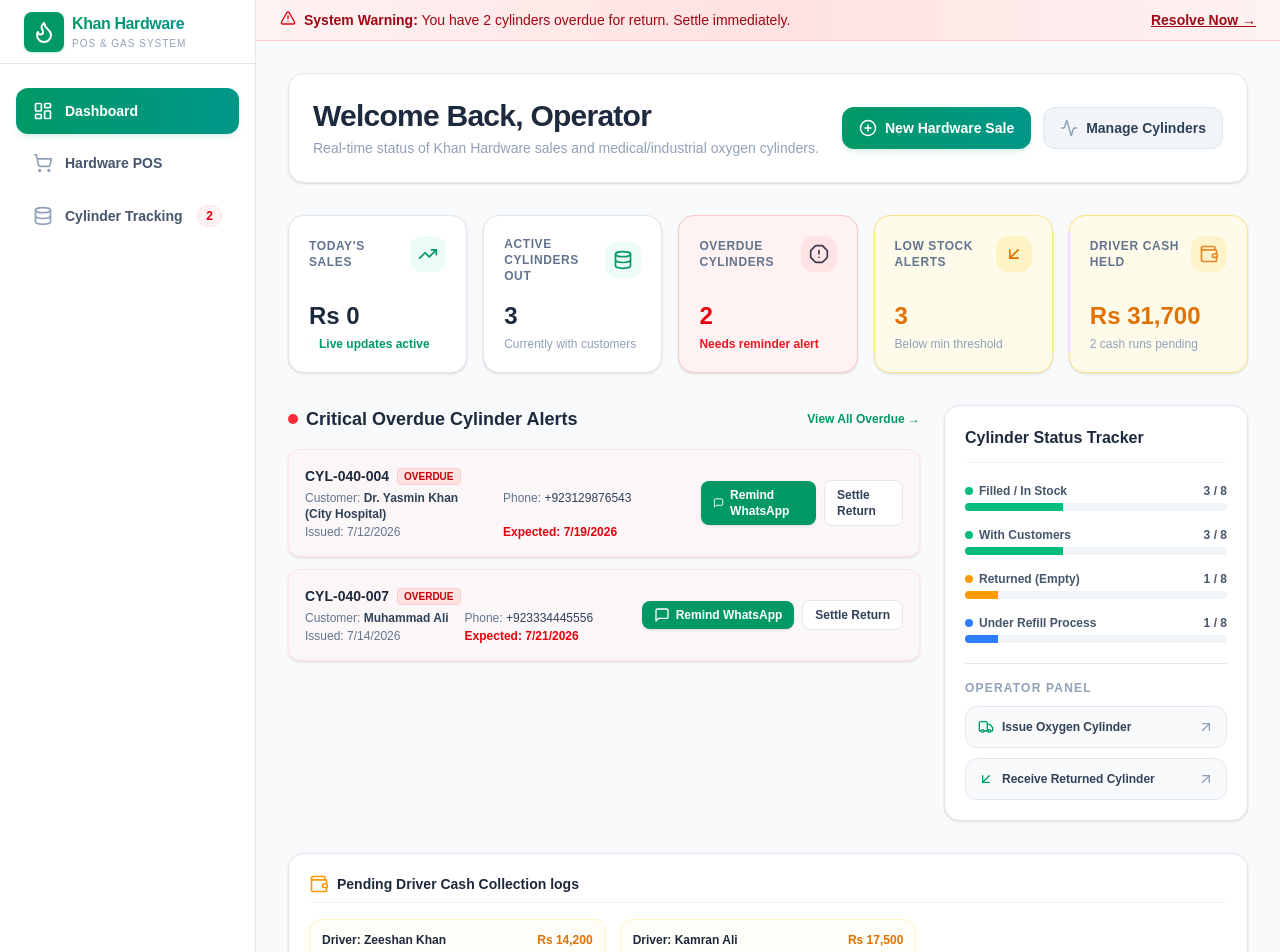
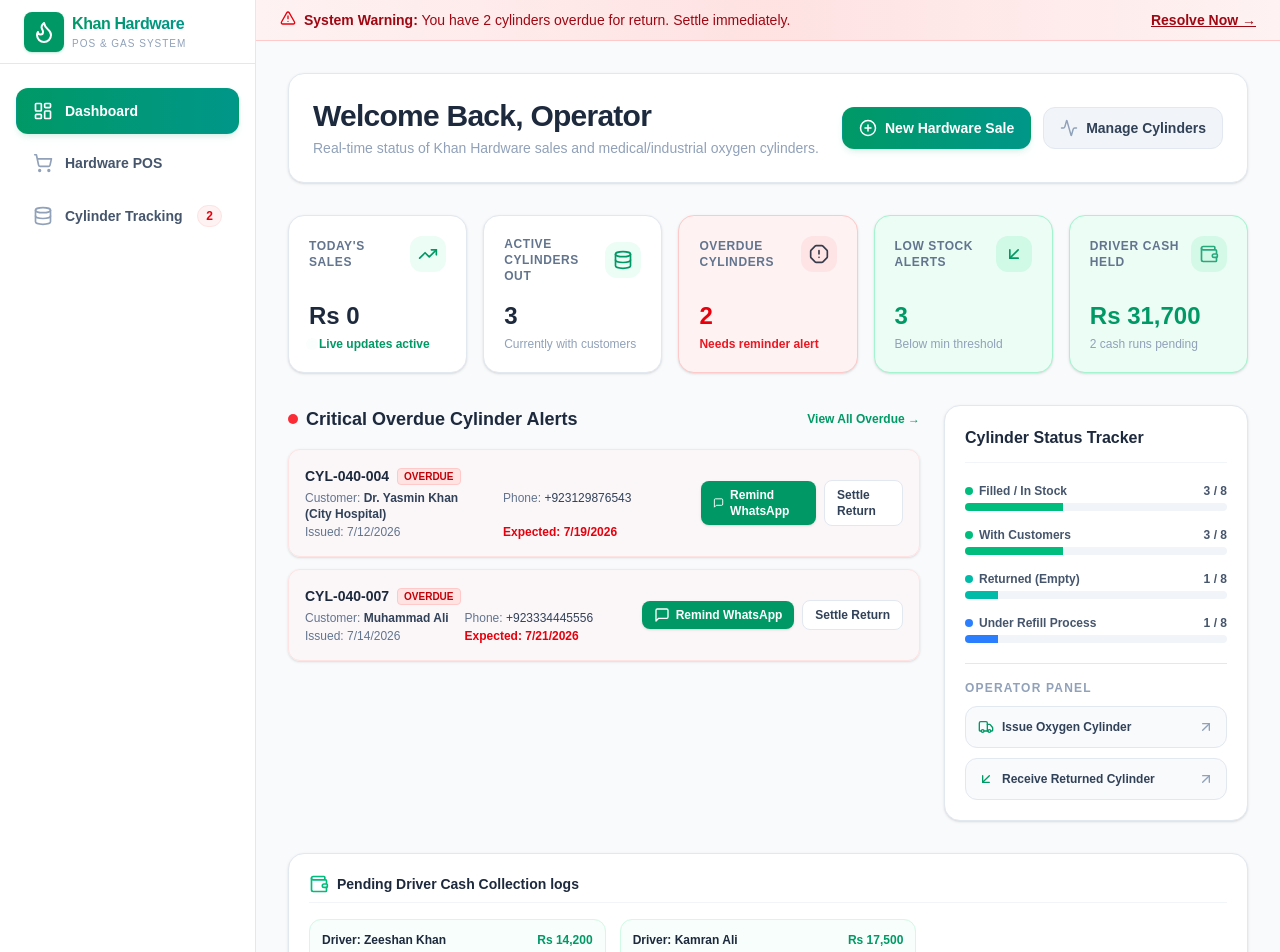
Before and after one commit to shahzil12/khanhardwarepos, a Next.js app: page / in a window 1280 px wide. Shown: the top 952 px of the page. Built offline with nearby package versions, Linux system fonts and the light colour scheme.

Commit message:
Completely remove all amber/orange colors and replace with Emerald Green and Teal

```diff
--- a/src/app/cylinder/page.tsx
+++ b/src/app/cylinder/page.tsx
@@ -604,7 +604,7 @@ function CylinderPageContent() {
                     <span className={`px-2.5 py-1 text-[10px] font-bold rounded-full border whitespace-nowrap shrink-0 ${
                       cyl.status === 'Filled (In Stock)' ? 'bg-emerald-50 text-emerald-700 border-emerald-200 dark:bg-emerald-500/10 dark:text-emerald-400 dark:border-emerald-500/20' :
                       cyl.status === 'Issued to Customer' ? (isOverdue ? 'bg-red-50 text-red-700 border-red-200 dark:bg-red-500/20 dark:text-red-400 dark:border-red-500/30' : 'bg-emerald-50 text-emerald-700 border-emerald-200 dark:bg-cyan-500/10 dark:text-cyan-400 dark:border-cyan-500/20') :
-                      cyl.status === 'Returned (Empty)' ? 'bg-amber-50 text-amber-700 border-amber-200 dark:bg-amber-500/10 dark:text-amber-400 dark:border-amber-500/20' :
+                      cyl.status === 'Returned (Empty)' ? 'bg-teal-50 text-teal-700 border-teal-200 dark:bg-teal-500/10 dark:text-teal-400 dark:border-teal-500/20' :
                       'bg-blue-50 text-blue-700 border-blue-200 dark:bg-blue-500/10 dark:text-blue-400 dark:border-blue-500/20'
                     }`}>
                       {isOverdue ? 'Overdue' : cyl.status}
@@ -670,8 +670,8 @@ function CylinderPageContent() {
                         onClick={() => handleSendToRefill(cyl.serialNumber)}
                         className={`w-full py-1.5 border text-xs font-semibold rounded-lg transition-all flex items-center justify-center gap-1.5 ${
                           isDark
-                            ? 'bg-amber-950/40 hover:bg-amber-900/50 text-amber-400 border-amber-900/50'
-                            : 'bg-amber-50 hover:bg-amber-100 text-amber-800 border-amber-200'
+                            ? 'bg-teal-950/40 hover:bg-teal-900/50 text-teal-400 border-teal-900/50'
+                            : 'bg-teal-50 hover:bg-teal-100 text-teal-800 border-teal-200'
                         }`}
                       >
                         <RefreshCw className="h-3.5 w-3.5" />
@@ -975,7 +975,7 @@ function CylinderPageContent() {
                       <span className="text-slate-400">Issue Date:</span>
                       <span className={isDark ? 'text-slate-300' : 'text-slate-700'}><FormattedDate dateString={foundReturnCylinder.customer!.issueDate} /></span>
                     </div>
-                    <div className={`flex justify-between border-t pt-2 font-bold ${isDark ? 'text-cyan-400 border-slate-800' : 'text-amber-700 border-slate-100'}`}>
+                    <div className={`flex justify-between border-t pt-2 font-bold ${isDark ? 'text-cyan-400 border-slate-800' : 'text-emerald-700 border-slate-100'}`}>
                       <span>Refundable Security Deposit:</span>
                       <span>PKR {foundReturnCylinder.customer?.securityDeposit}</span>
                     </div>
--- a/src/app/page.tsx
+++ b/src/app/page.tsx
@@ -216,8 +216,8 @@ export default function Dashboard() {
         <div className={`p-5 rounded-2xl flex flex-col justify-between transition-all duration-300 group border shadow-sm ${
           lowStockProducts.length > 0
             ? isDark
-              ? 'bg-amber-950/20 border-amber-900/60 hover:border-amber-500/45 shadow-amber-glow-hover'
-              : 'bg-amber-50 border-amber-200 hover:border-amber-300'
+              ? 'bg-emerald-950/20 border-emerald-900/60 hover:border-emerald-500/45 shadow-emerald-glow'
+              : 'bg-emerald-50 border-emerald-200 hover:border-emerald-300'
             : isDark
               ? 'bg-slate-900 border-slate-800 hover:border-cyan-500/45 shadow-cyan-glow-hover'
               : 'bg-white border-slate-200 hover:border-slate-300'
@@ -227,8 +227,8 @@ export default function Dashboard() {
             <span className={`p-2 rounded-xl group-hover:scale-110 transition-transform ${
               lowStockProducts.length > 0
                 ? isDark
-                  ? 'bg-amber-500/20 text-amber-400'
-                  : 'bg-amber-100 text-amber-600'
+                  ? 'bg-emerald-500/20 text-emerald-400'
+                  : 'bg-emerald-100 text-emerald-600'
                 : 'bg-slate-100 text-slate-400 dark:bg-slate-800 dark:text-slate-500'
             }`}>
               <ArrowDownLeft className="h-5 w-5" />
@@ -237,7 +237,7 @@ export default function Dashboard() {
           <div className="mt-4">
             <h3 className={`text-2xl font-bold ${
               lowStockProducts.length > 0
-                ? isDark ? 'text-amber-400' : 'text-amber-600'
+                ? isDark ? 'text-emerald-400' : 'text-emerald-600'
                 : isDark ? 'text-slate-100' : 'text-slate-800'
             }`}>
               {lowStockProducts.length}
@@ -252,8 +252,8 @@ export default function Dashboard() {
         <div className={`p-5 rounded-2xl flex flex-col justify-between transition-all duration-300 group border shadow-sm ${
           pendingDriverCash > 0
             ? isDark
-              ? 'bg-amber-950/20 border-amber-900/60 hover:border-amber-500/45 shadow-amber-glow-hover'
-              : 'bg-amber-50 border-amber-200 hover:border-amber-300'
+              ? 'bg-emerald-950/20 border-emerald-900/60 hover:border-emerald-500/45 shadow-emerald-glow'
+              : 'bg-emerald-50 border-emerald-200 hover:border-emerald-300'
             : isDark
               ? 'bg-slate-900 border-slate-800 hover:border-cyan-500/45 shadow-cyan-glow-hover'
               : 'bg-white border-slate-200 hover:border-slate-300'
@@ -263,8 +263,8 @@ export default function Dashboard() {
             <span className={`p-2 rounded-xl group-hover:scale-110 transition-transform ${
               pendingDriverCash > 0
                 ? isDark
-                  ? 'bg-amber-500/20 text-amber-400 animate-pulse'
-                  : 'bg-amber-100 text-amber-600 animate-pulse'
+                  ? 'bg-emerald-500/20 text-emerald-400 animate-pulse'
+                  : 'bg-emerald-100 text-emerald-600 animate-pulse'
                 : 'bg-slate-100 text-slate-400 dark:bg-slate-800 dark:text-slate-500'
             }`}>
               <Wallet className="h-5 w-5" />
@@ -273,7 +273,7 @@ export default function Dashboard() {
           <div className="mt-4">
             <h3 className={`text-2xl font-bold ${
               pendingDriverCash > 0
-                ? isDark ? 'text-amber-400' : 'text-amber-600'
+                ? isDark ? 'text-emerald-400' : 'text-emerald-600'
                 : isDark ? 'text-slate-100' : 'text-slate-800'
             }`}>
               {formatCurrency(pendingDriverCash)}
@@ -417,14 +417,14 @@ export default function Dashboard() {
               <div>
                 <div className="flex justify-between text-xs font-semibold mb-1 text-slate-600">
                   <span className="flex items-center gap-1.5">
-                    <span className="h-2 w-2 rounded-full bg-amber-500"></span>
+                    <span className="h-2 w-2 rounded-full bg-teal-500"></span>
                     Returned (Empty)
                   </span>
                   <span>{cylindersReturnedEmpty} / {cylinders.length}</span>
                 </div>
                 <div className={`w-full h-2 rounded-full overflow-hidden ${isDark ? 'bg-slate-950' : 'bg-slate-100'}`}>
                   <div
-                    className="bg-amber-500 h-full transition-all duration-500"
+                    className="bg-teal-500 h-full transition-all duration-500"
                     style={{ width: `${(cylindersReturnedEmpty / cylinders.length) * 100}%` }}
                   ></div>
                 </div>
@@ -493,7 +493,7 @@ export default function Dashboard() {
           isDark ? 'bg-slate-900 border-slate-800' : 'bg-white border-slate-200'
         }`}>
           <div className={`flex items-center gap-2 pb-2 border-b ${isDark ? 'border-slate-800' : 'border-slate-100'}`}>
-            <Wallet className="h-5 w-5 text-amber-500" />
+            <Wallet className="h-5 w-5 text-emerald-500" />
             <h3 className={`text-sm font-bold ${isDark ? 'text-slate-200' : 'text-slate-800'}`}>Pending Driver Cash Collection logs</h3>
           </div>
 
@@ -506,7 +506,7 @@ export default function Dashboard() {
                   className={`flex justify-between items-center p-3 border rounded-xl transition-colors min-w-0 ${
                     isDark
                       ? 'bg-slate-900/40 border-slate-800 hover:bg-slate-800/30 text-slate-200'
-                      : 'bg-amber-50/40 border-amber-100 hover:bg-amber-50 text-slate-700'
+                      : 'bg-emerald-50/40 border-emerald-100 hover:bg-emerald-50 text-slate-700'
                   }`}
                 >
                   <div className="min-w-0 flex-1 mr-3">
@@ -514,7 +514,7 @@ export default function Dashboard() {
                     <p className="text-[10px] text-slate-500 mt-0.5 truncate" title={`Cyl: ${cyl.serialNumber} (${cyl.customer?.customerName})`}>Cyl: {cyl.serialNumber} ({cyl.customer?.customerName})</p>
                   </div>
                   <div className="text-right shrink-0">
-                    <p className={`text-xs font-bold ${isDark ? 'text-amber-400' : 'text-amber-600'}`}>{formatCurrency((cyl.customer?.securityDeposit || 0) + (cyl.customer?.refillCharges || 0))}</p>
+                    <p className={`text-xs font-bold ${isDark ? 'text-emerald-400' : 'text-emerald-600'}`}>{formatCurrency((cyl.customer?.securityDeposit || 0) + (cyl.customer?.refillCharges || 0))}</p>
                     <Link
                       href="/cylinder?filter=deliveries"
                       className={`text-[10px] font-bold hover:underline block mt-0.5 ${isDark ? 'text-cyan-400' : 'text-emerald-600'}`}
--- a/src/app/pos/page.tsx
+++ b/src/app/pos/page.tsx
@@ -285,11 +285,11 @@ export default function POSPage() {
                         {product.category}
                       </span>
                       {isOutOfStock ? (
-                        <span className="px-1.5 py-0.5 bg-red-50 dark:bg-red-950/20 border border-red-200 dark:border-red-900 -700 dark:text-red-400 text-[9px] font-bold rounded">
+                        <span className="px-1.5 py-0.5 bg-red-50 dark:bg-red-950/20 border border-red-200 dark:border-red-900 text-red-700 dark:text-red-400 text-[9px] font-bold rounded">
                           OUT OF STOCK
                         </span>
                       ) : isLowStock ? (
-                        <span className="px-1.5 py-0.5 bg-amber-50 dark:bg-amber-950/20 border -200 dark:border-amber-900 text-amber-700 dark:text-amber-400 text-[9px] font-bold rounded animate-pulse">
+                        <span className="px-1.5 py-0.5 bg-emerald-50 dark:bg-emerald-950/20 border border-emerald-200 dark:border-emerald-900 text-emerald-700 dark:text-emerald-400 text-[9px] font-bold rounded animate-pulse">
                           LOW STOCK ({product.stockQuantity})
                         </span>
                       ) : (
```
